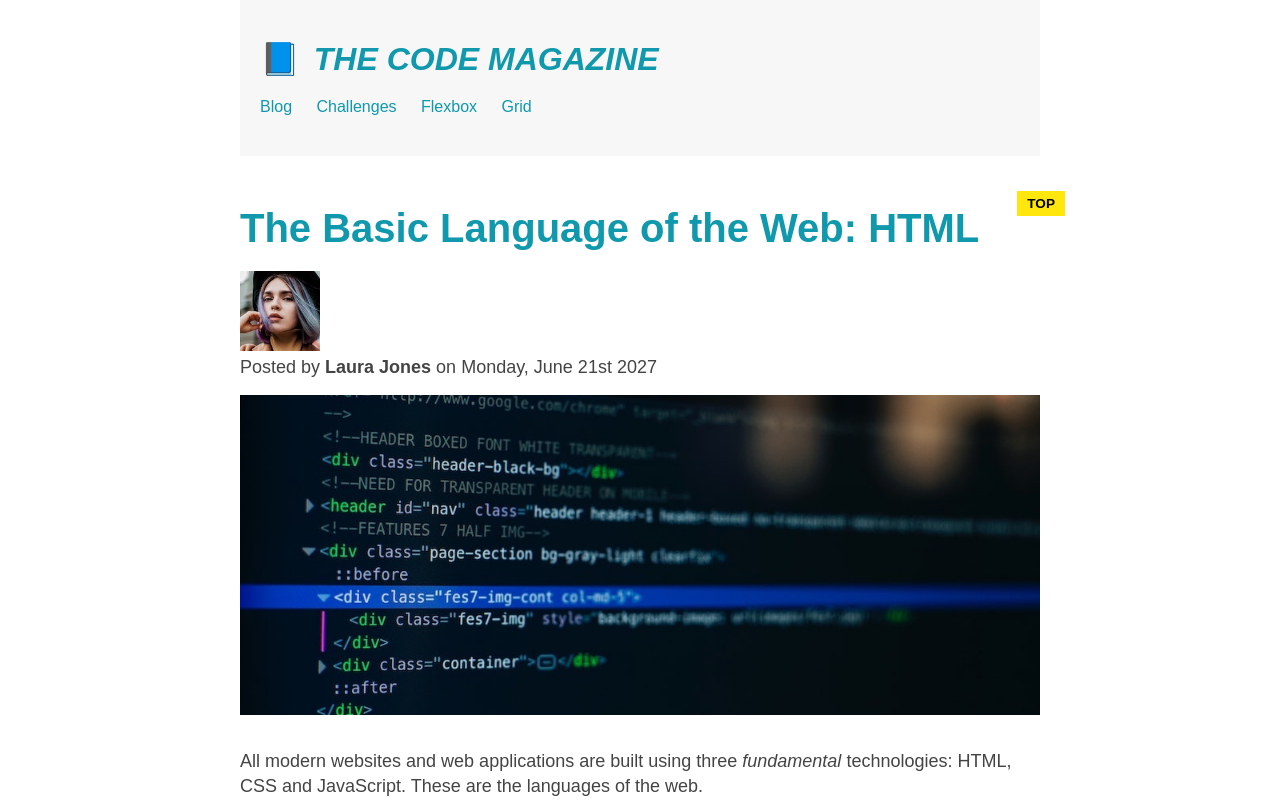
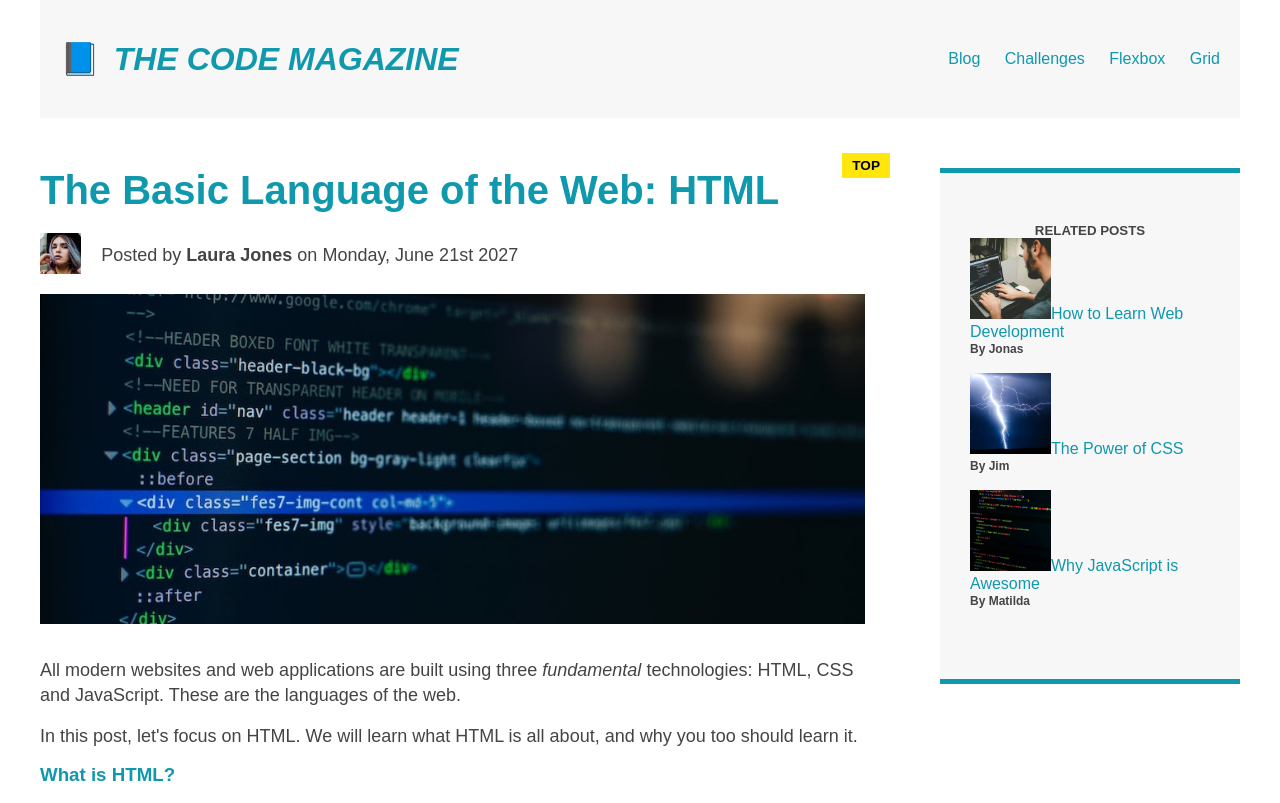
Before and after one commit to aljaplatt/02-HTML-Fundamentals, a plain HTML site: page index.html in a window 1280 px wide. Shown: the top 803 px of the page. Drawn offline with Linux system fonts and the light colour scheme.

Commit message:
updated layout

```diff
--- a/index.html
+++ b/index.html
@@ -13,7 +13,7 @@
     <h5>The Basic Language of the web: Html </h5>
     <h6>The Basic Language of the web: Html </h6> -->
 		<div class="container">
-			<header class="top-header">
+			<header class="top-header clearfix">
 				<h1>📘 The Code Magazine</h1>
 
 				<nav>
--- a/style.css
+++ b/style.css
@@ -11,8 +11,19 @@ body {
 }
 
 .container {
-	max-width: 800px;
+	max-width: 1200px;
 	margin: 0 auto;
+}
+
+nav {
+	float: right;
+	margin-top: 10px;
+}
+
+.clearfix::after {
+	clear: both;
+	content: '';
+	display: block;
 }
 .top-header {
 	background-color: #f7f7f7;
@@ -22,6 +33,24 @@ body {
 
 .art-header {
 	margin-bottom: 30px;
+}
+
+article {
+	float: left;
+	max-width: 825px;
+}
+
+aside {
+	float: right;
+	background-color: #f7f7f7;
+	border-top: 5px solid #1098ad;
+	border-bottom: 5px solid #1098ad;
+	padding: 50px 0;
+	max-width: 300px;
+}
+
+footer {
+	clear: both;
 }
 
 /* ---------------HEADINGS ----------------- */
@@ -34,7 +63,7 @@ h3 {
 h1 {
 	text-transform: uppercase;
 	font-style: italic;
-	margin-bottom: 20px;
+	float: left;
 }
 
 h2 {
@@ -73,12 +102,10 @@ li:last-child {
 	margin-bottom: 0;
 }
 
-aside {
-	background-color: #f7f7f7;
-	border-top: 5px solid #1098ad;
-	border-bottom: 5px solid #1098ad;
-	padding: 50px 0;
-	max-width: 500px;
+.author {
+	float: left;
+	margin-top: 10px;
+	margin-left: 20px;
 }
 
 .small_text {
@@ -106,8 +133,10 @@ a:hover {
 
 /* ------------IMAGES---------------- */
 .author-img {
-	max-width: 10%;
+	float: left;
+	max-width: 5%;
 	height: auto;
+	margin-bottom: 20px;
 }
 
 .post-img {
```
